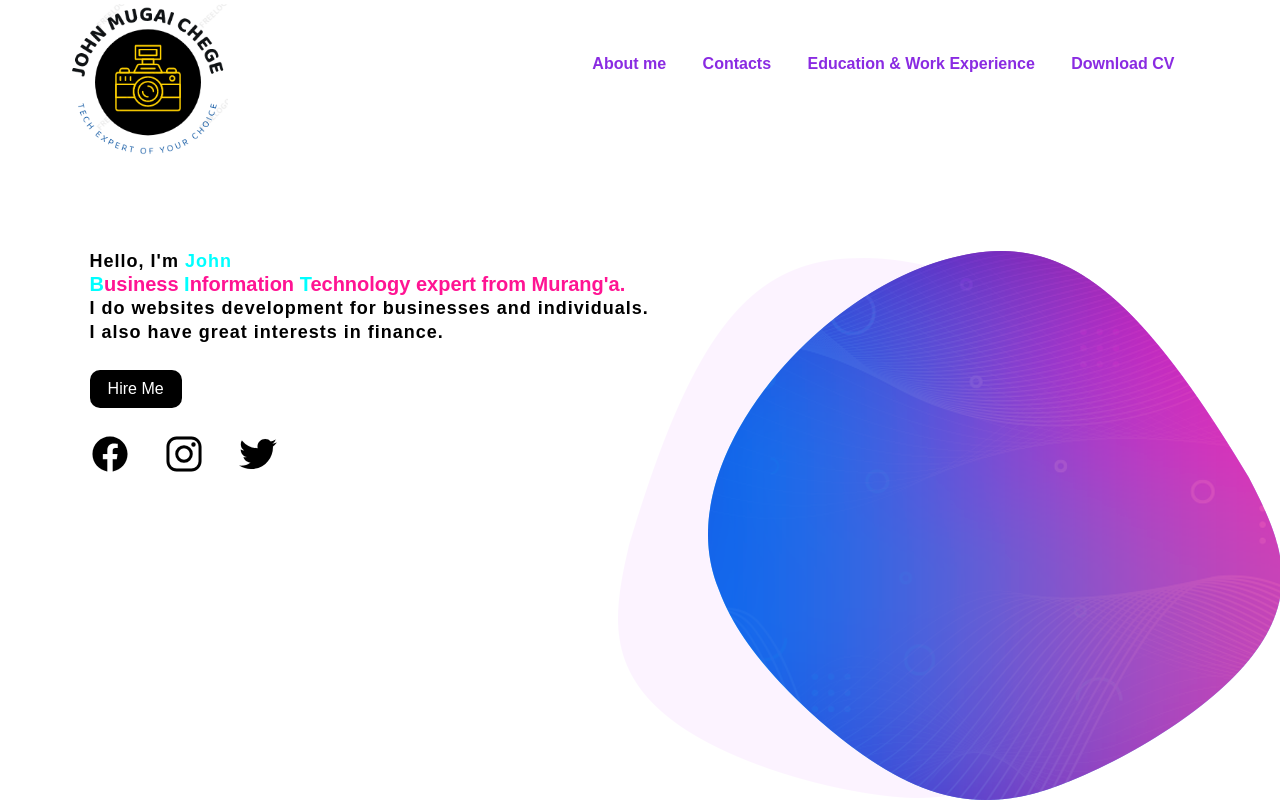
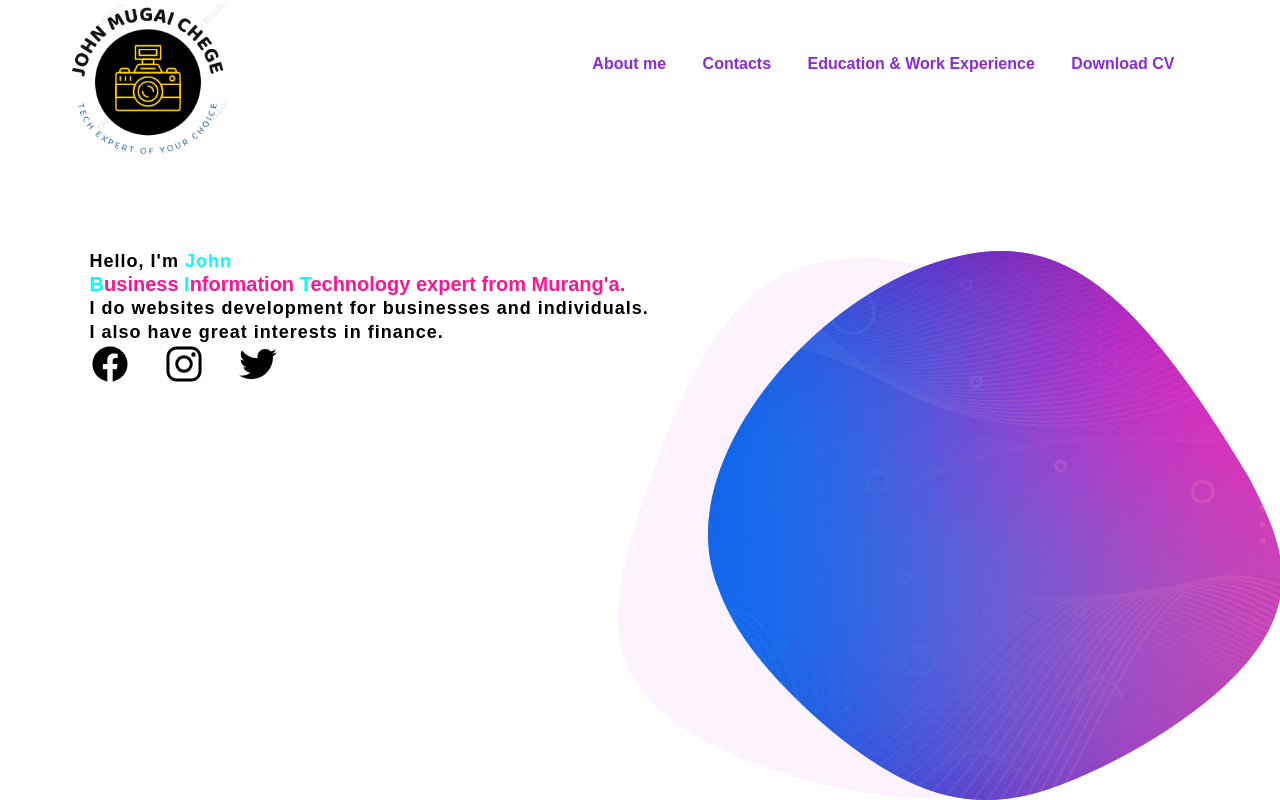
Before and after one commit to johnmugai/chege.github.io, a plain HTML site: page index.html in a window 1280 px wide. Drawn offline with nearby package versions, Linux system fonts and the light colour scheme.

Commit message:
Add files via upload

```diff
--- a/index.html
+++ b/index.html
@@ -5,7 +5,7 @@
     <meta charset="UTF-8">
     <meta http-equiv="X-UA-Compatible" content="IE=edge">
     <meta name="viewport" content="width=device-width, initial-scale=1.0">
-    <title>Document</title>
+    <title>JMC portfolio</title>
     <style>
         *{
             margin: 0;
@@ -130,7 +130,7 @@
     <h3>Hello, I'm <span>John</span></h3>
     <h2><span>B</span>usiness <span>I</span>nformation <span>T</span>echnology expert from Murang'a.</h2>
     <h3>I do websites development for businesses and individuals. <br>I also have great interests in finance.</h3>
-    <a href="#">Hire Me</a>
+
   </div>
   <div class="image">
     <img src="pic/testimonial-bg.png" alt="" class="myself">
```
Also changed, not shown: about.html (+1 -1 lines).
